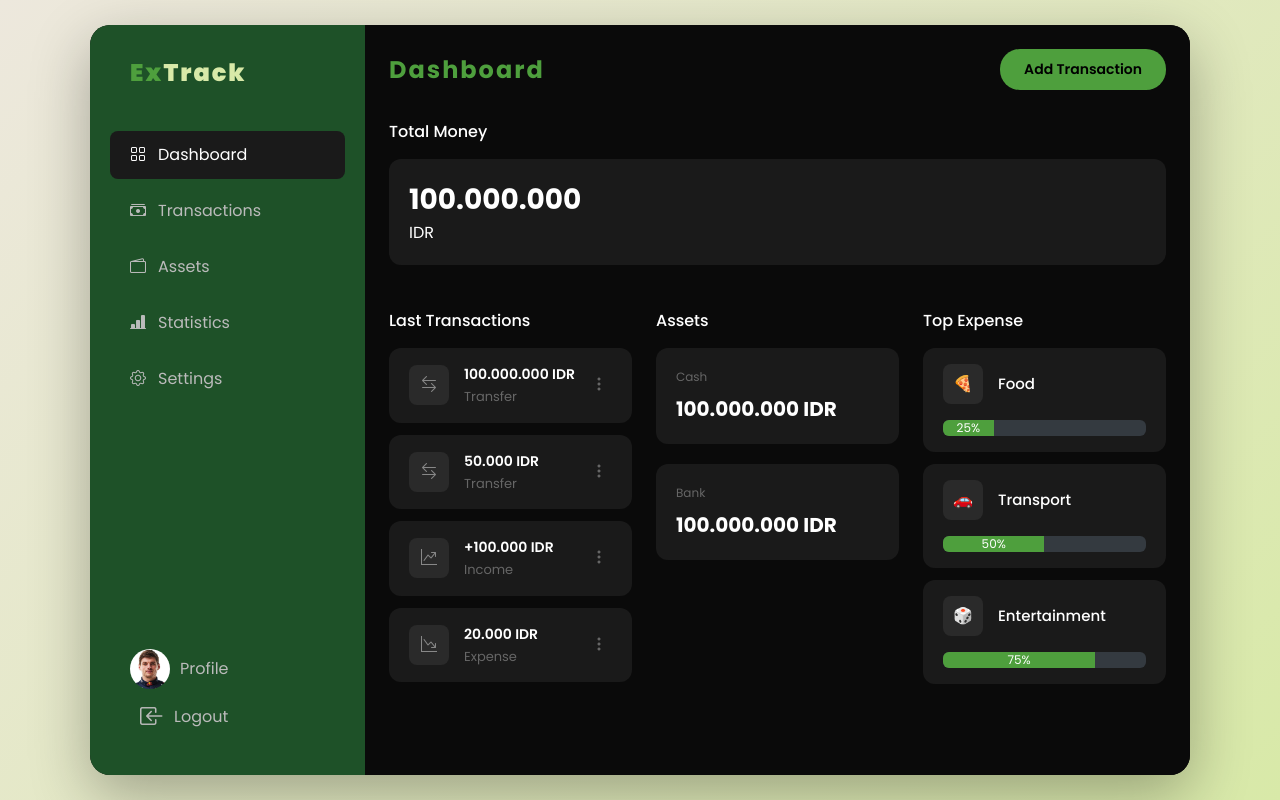
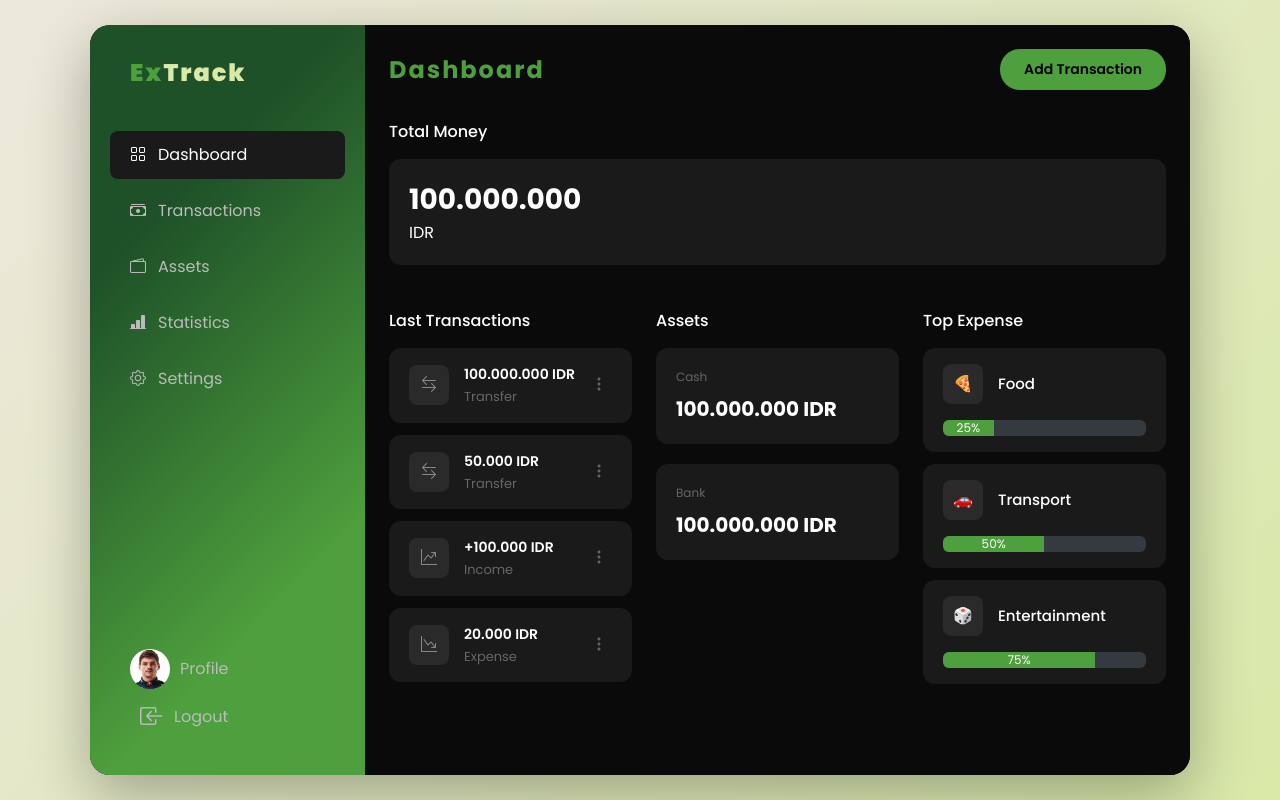
Before and after one commit to irfannazril/ExTrack, a PHP site: page /index.php in a window 1280 px wide. Run offline with PHP 8.4, Linux system fonts and the light colour scheme.

Commit message:
Update sidebar background to a gradient and change footer link hover color to white

```diff
--- a/assets/css/style.css
+++ b/assets/css/style.css
@@ -22,7 +22,7 @@ body {
 }
 
 .sidebar {
-  background: #1e5128;
+  background: linear-gradient(135deg, #1e5128 25%, #4e9f3d 75%);
   padding: 30px 20px;
   height: 100%;
   max-height: 750px;
@@ -114,7 +114,7 @@ body {
 }
 
 .footer-link:hover {
-  color: #888;
+  color: #fff;
 }
 
 .footer-link i {
```
